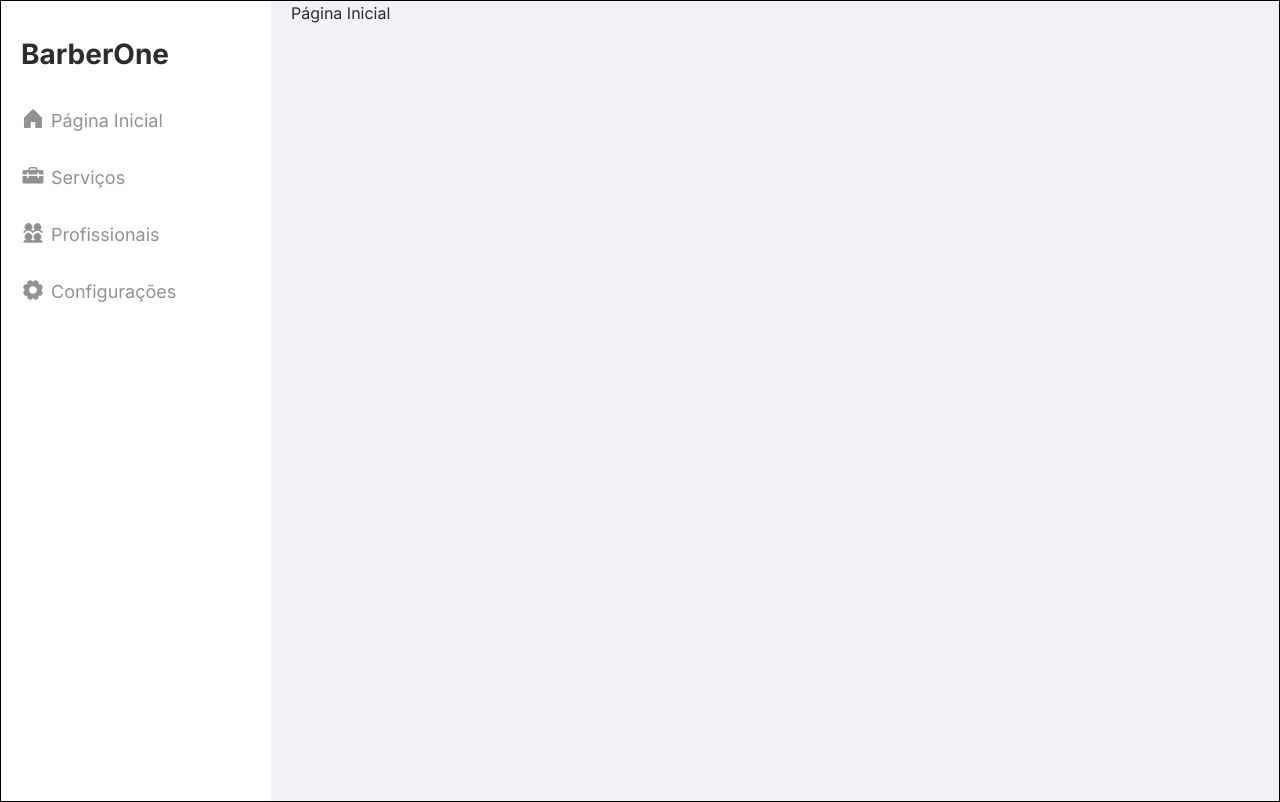
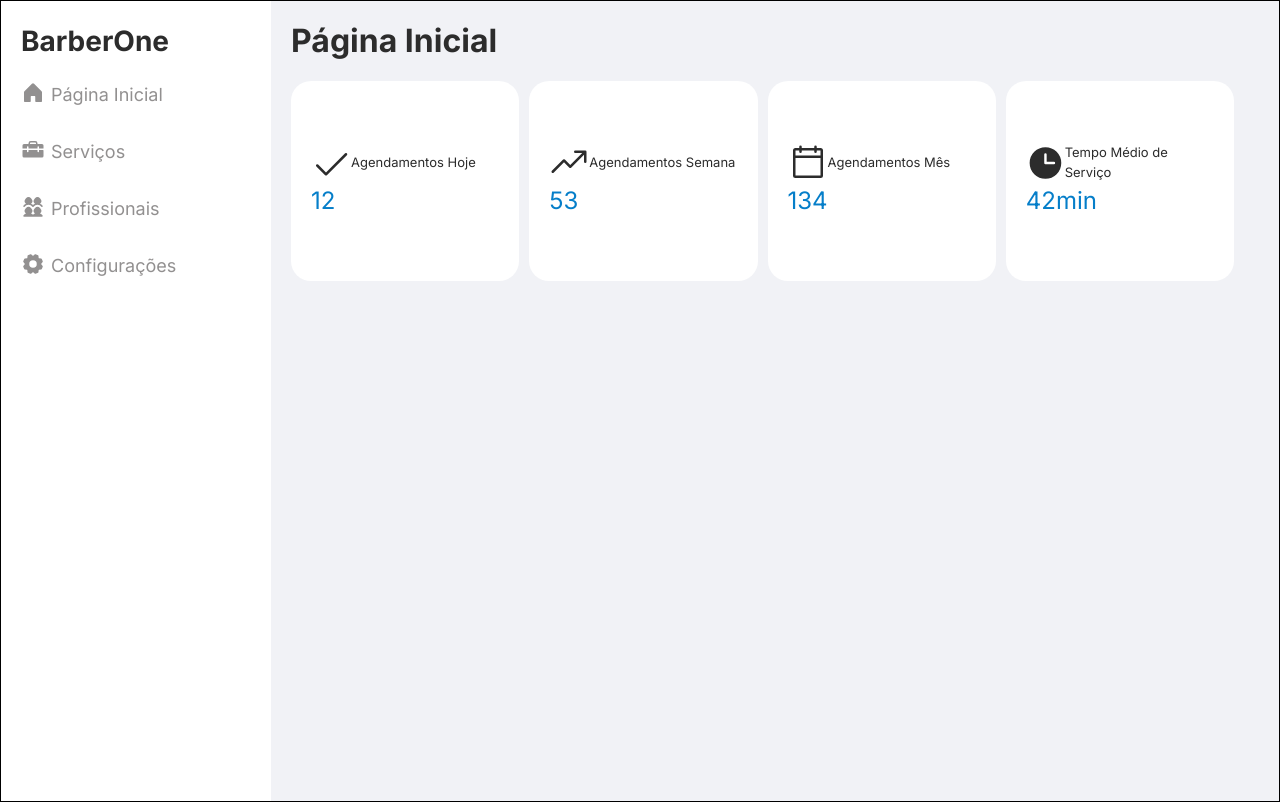
Before and after one commit to JRCavalheiro1/cervantes-agendamento-front, a Next.js app: page / in a window 1280 px wide. Built offline with nearby package versions, Linux system fonts and the light colour scheme.

Commit message:
adicionado cards de informaçã na pagina inicial

```diff
--- a/src/app/(private)/(paginaInicial)/components/InfoCard.tsx
+++ b/src/app/(private)/(paginaInicial)/components/InfoCard.tsx
@@ -9,12 +9,13 @@ type InfoCardProps = {
 
 export default function InfoCard({icone, descricao, total}: InfoCardProps) {
     return (
-        <div className="flex flex-col justify-center bg-branco-100 rounded-[20px] p-[1.25rem]">
+        <div className="flex flex-col justify-center h-[120px] bg-branco-100 rounded-[20px] p-[1.25rem]
+        xl:h-[200px]">
             <div className="flex items-center">
                 {icone}
-                <span className="text-[1.125]">{descricao}</span>
+                <span className="text-texto-card-mb">{descricao}</span>
             </div>
-                <span className="text-[2.5rem] text-azul-500">{total}</span>
+                <span className="text-titulo-card text-azul-500">{total}</span>
         </div>
 
     );
--- a/src/app/(private)/(paginaInicial)/page.tsx
+++ b/src/app/(private)/(paginaInicial)/page.tsx
@@ -6,17 +6,36 @@ import ListaProfissionaisDashboard from "@/app/(private)/(paginaInicial)/compone
 
 export default function PaginaInicial() {
   return (
-      <div className="grid grid-rows-[auto-1fr] gap[25px] h-screen">
+      <div className="">
           <Header titulo="Página Inicial"/>
 
           <div className="">
+            <div className="grid grid-cols-2 gap-[10px]
+             xl:grid-cols-4
+            ">
+               <InfoCard
+                   icone={<Check size="40"/>}
+                   descricao="Agendamentos Hoje"
+                   total="12"
+               />
+                <InfoCard
+                    icone={<TrendUp size="40"/>}
+                    descricao="Agendamentos Semana"
+                    total="53"
+                />
+                <InfoCard
+                    icone={<CalendarBlank size="40"/>}
+                    descricao="Agendamentos Mês"
+                    total="134"
+                />
+                <InfoCard
+                    icone={<Clock size="40" weight="fill"/>}
+                    descricao="Tempo Médio de Serviço"
+                    total="42min"
+                />
+            </div>
 
           </div>
-
-        <div className="flex pt-[25px]">
-
-        </div>
-
       </div>
   );
 }
--- a/src/app/(private)/layout.tsx
+++ b/src/app/(private)/layout.tsx
@@ -25,14 +25,14 @@ export default function RootLayout({
   return (
     <html lang="pt-br">
       <body
-        className={`${interSans.variable} w-full flex bg-branco-300 `}
+        className={`${interSans.variable} w-full flex bg-branco-300`}
       >
-      <div className=" border-black border-1 min-w-[402px] w-full min-h-screen flex flex-col pl-[25px] pr-[25px] md:flex-row md:pl-0">
+      <div className="border-black border-1 min-w-[402px] w-full min-h-screen flex flex-col pl-[25px] pr-[25px]
+      md:flex-row md:pl-0">
+
         <NavMenu/>
-        <div className="flex-1">
-            <ContainerMain>
+        <div className="md:w-full md:mx-auto md:px-5 ">
                 {children}
-            </ContainerMain>
         </div>
       </div>
       </body>
--- a/src/app/globals.css
+++ b/src/app/globals.css
@@ -16,6 +16,8 @@
     --text-texto-card: 1.125rem; /* 18px */
     --text-texto-form: 1rem; /* 16px */
     --text-texto-status: 0.875rem; /* 14px */
+    --text-texto-card-mb: 0.813rem; /* 13px */
+    --text-texto-lista-mb: 0.75rem; /* 12px */
 
     --p-info-card: 1.25rem; /* 20px */;
     --pb-bottom-card: 2rem;
--- a/src/components/layout/Container.tsx
+++ b/src/components/layout/Container.tsx
@@ -5,7 +5,7 @@ type ContainerProps = {
 
 export default function ContainerMain({children}: ContainerProps) {
     return (
-        <div className="w-full max-w-[1440px] mx-auto px-5">
+        <div className="">
             {children}
         </div>
     )
--- a/src/components/layout/Header.tsx
+++ b/src/components/layout/Header.tsx
@@ -7,7 +7,9 @@ type headerProps = {
 
 export default function Header({titulo}: headerProps) {
     return (
-        <header className="">
+        <header className="h-[80px] flex items-center text-titulo-card-2 font-bold
+        md:text-titulo"
+        >
             <h1>{titulo}</h1>
         </header>
     )
--- a/src/components/layout/NavMenu.tsx
+++ b/src/components/layout/NavMenu.tsx
@@ -7,7 +7,7 @@ import { Backdrop } from "@/components/backdrop/Backdrop";
 
 
 export default function NavMenu() {
-    const [isModalOpen, setIsModalOpen] = useState<boolean>(false);
+    const [modalAberto, setModalAberto] = useState<boolean>(false);
 
     const menuItens = [
         {
@@ -36,20 +36,31 @@ export default function NavMenu() {
         },
     ]
 
+    const larguraTelaMedia = 768;
+
+    function handleLinkClicado() {
+        if(window.innerWidth < larguraTelaMedia) {
+            setModalAberto(false);
+            console.log(modalAberto);
+        };
+    };
+
     return (
         <div>
-            <div className="h-[80px] flex items-center md:hidden ">
+            <div className="h-[80px] flex items-center md:hidden">
                 <List
                     size={40} weight="thin"
-                    className={`${!isModalOpen ? 'block' : 'hidden'} block cursor-pointer`}
-                    onClick={() => setIsModalOpen(true)}
+                    className={`${!modalAberto? 'block' : 'hidden'} block cursor-pointer`}
+                    onClick={() => setModalAberto(true)}
                 />
             </div>
-            {isModalOpen && <Backdrop onClick={()=> setIsModalOpen(false)}/>}
+
+            {modalAberto && <Backdrop onClick={()=> setModalAberto(false)}/>}
+
             <div className={`top-0 left-0 w-[270px] min-h-screen bg-branco-100 pl-5 pr-5 z-50 transform transition-transform duration-300 erase-in-out
             fixed md:static
-            ${isModalOpen ? 'translate-x-0' : '-translate-x-full'} md:translate-x-0 md:block`}>
-                <div className="pb-[2rem] pt-[2rem]">
+            ${modalAberto ? 'translate-x-0' : '-translate-x-full'} md:translate-x-0 md:block`}>
+                <div className="h-[80px] flex items-center">
                     <h1 className="text-titulo-menu font-bold">BarberOne</h1>
                 </div>
 
@@ -58,7 +69,7 @@ export default function NavMenu() {
                         {menuItens.map((item) => {
                             return (
                                 <li key={item.id} className="hover:text-azul-400 transition duration-0.3">
-                                    <Link href={`/${item.link}`} className="flex gap-1.5" onClick={() => setIsModalOpen(false)}>
+                                    <Link href={`/${item.link}`} className="flex gap-1.5" onClick={()=> handleLinkClicado()}>
                                         {item.icone}
                                         {item.titulo}
                                     </Link>
```
